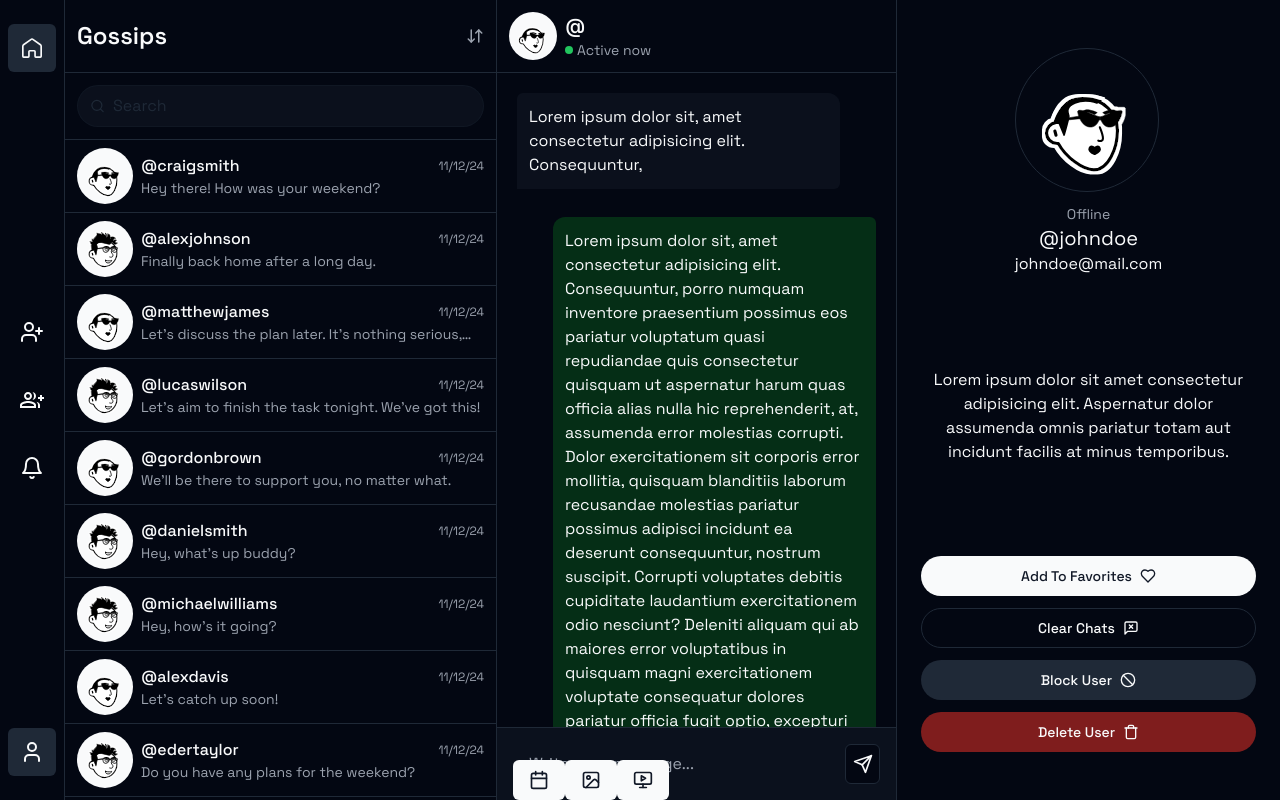
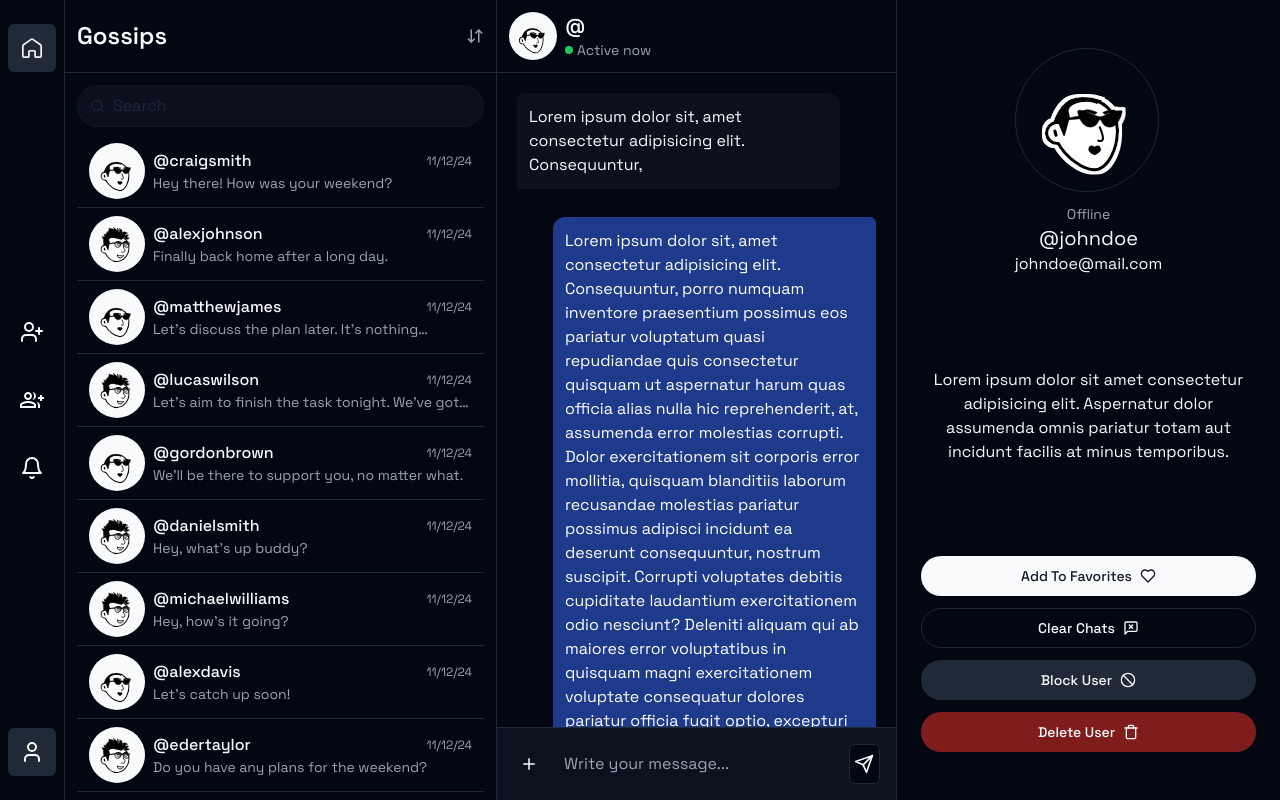
Before and after one commit to sanketghosh/ch88r, a React (Vite) app in the folder client/: page / in a window 1280 px wide. Built offline with nearby package versions, Linux system fonts and the light colour scheme; sample sign-in values are in the browser's storage.

Commit message:
add: scroll back to top button

```diff
--- a/client/src/components/chat/chat-input.tsx
+++ b/client/src/components/chat/chat-input.tsx
@@ -1,22 +1,31 @@
 import { Button } from "@/components/ui/button";
-import { CalendarIcon, ImageIcon, MonitorPlayIcon, SendIcon } from "lucide-react";
+import { CalendarIcon, FilePlusIcon, PlusIcon, SendIcon, XIcon } from "lucide-react";
+import { useState } from "react";
+import { Dialog, DialogContent, DialogDescription, DialogHeader, DialogTitle, DialogTrigger } from "../ui/dialog";
+import { Label } from "../ui/label";
+import { Textarea } from "../ui/textarea";
 
 export default function ChatInput() {
+  const [openAddOptions, setOpenAddOptions]=useState<boolean>(false)
+
+  const toggleOptionsMenu= () =>{
+    setOpenAddOptions(!openAddOptions)
+  }
+
+
   return (
     <div className="flex items-center gap-1 border-t bg-secondary/30 px-4 py-4 relative">
+      <Button size={"icon"} variant={"ghost"} onClick={toggleOptionsMenu}>
+        {
+        openAddOptions ? <XIcon size={18}/>: <PlusIcon size={18}/>
+      }
+    </Button>
+      {
+      openAddOptions && <AddOptions/>
 
-     <div className="absolute bottom-0">
-       <Button>
-     <CalendarIcon  size={20}/>
-     </Button>
+    }
 
-       <Button>
-     <ImageIcon size={20}/>
-     </Button>
-       <Button>
-   <MonitorPlayIcon size={20}/>
-   </Button>
-    </div>
+
     <input
       className="ml-2 w-full border-none bg-transparent px-2 py-2 outline-none placeholder:text-muted-foreground"
       placeholder="Write your message..."
@@ -28,3 +37,39 @@ export default function ChatInput() {
     </div>
   );
 }
+
+function AddOptions(){
+  return(
+    <div className="flex flex-col absolute bottom-16 bg-background border rounded-md p-1 w-32 z-50 space-y-1">
+      <Dialog>
+    <DialogTrigger asChild>
+      <button className="text-sm font-medium flex items-center py-2 px-2 hover:bg-secondary/30 rounded-md">
+          <CalendarIcon  size={16} className="mr-2"/>
+         Schedule
+      </button>
+      </DialogTrigger>
+      <DialogContent>
+      <DialogHeader>
+          <DialogTitle>Schedule a message</DialogTitle>
+      <DialogDescription>You can schedule a message, including media or files.</DialogDescription>
+      </DialogHeader>
+        <div className="space-y-2">
+          <Label htmlFor="messageBox">Enter your message</Label>
+        <Textarea placeholder="Hi, this is a scheduled message I am sending for future." id="messageBox" rows={3}/>
+      </div>
+    </DialogContent>
+    </Dialog>
+    <Dialog>
+      <DialogTrigger asChild>
+        <button className="text-sm font-medium flex items-center py-2 px-2 hover:bg-secondary/30 rounded-md">
+            <FilePlusIcon  size={16} className="mr-2"/>
+           Media
+        </button>
+    </DialogTrigger>
+      <DialogContent>
+    <input type="file" />
+    </DialogContent>
+    </Dialog>
+    </div>
+  )
+}
--- a/client/src/components/chat/chat-section.tsx
+++ b/client/src/components/chat/chat-section.tsx
@@ -35,6 +35,10 @@ const fake_msg_array = [
 ];
 
 export default function ChatSection() {
+
+
+
+
   return (
     <section className="h-screen w-full">
       <div className=" flex h-full w-full flex-col justify-between">
@@ -52,7 +56,7 @@ export default function ChatSection() {
                 className={cn(
                   msg.sender
                     ? "rounded-sm rounded-bl-none rounded-tr-md bg-secondary/30 text-left lg:rounded-md lg:rounded-bl-none lg:rounded-tr-xl"
-                    : "rounded-sm rounded-br-none rounded-tl-md bg-green-950 text-left text-foreground lg:rounded-md lg:rounded-br-none lg:rounded-tl-xl",
+                    : "rounded-sm rounded-br-none rounded-tl-md bg-blue-800 dark:bg-blue-900 text-left text-white lg:rounded-md lg:rounded-br-none lg:rounded-tl-xl",
                   "w-fit max-w-[95%] p-3 md:max-w-[90%]",
                 )}
               >
--- a/client/src/components/sidebar/chat-sidebar.tsx
+++ b/client/src/components/sidebar/chat-sidebar.tsx
@@ -1,8 +1,17 @@
+/*
+
 import SidebarUserChatCard from "@/components/sidebar/sidebar-user-chat-card";
+import { useScrollToTopButton } from "@/hooks/use-scroll-top";
 import { ArrowDownUp, SearchIcon } from "lucide-react";
+import { useState } from "react";
 
-export default function ChatSidebar() {
-  const fakeSidebarUserChatData = [
+type DataType = {
+  image: string;
+  username: string;
+  lastMessage: string;
+};
+
+  const fakeSidebarUserChatData:DataType[] = [
     {
       image: "./profile-pic1.svg",
       username: "craigsmith",
@@ -76,6 +85,26 @@ export default function ChatSidebar() {
     },
   ];
 
+
+  export default function ChatSidebar() {
+
+    const {isVisible, scrollToTop}=useScrollToTopButton()
+
+    const [searchTerm, setSearchTerm] = useState<string>("");
+
+  const handleSearch = (event: React.ChangeEvent<HTMLInputElement>) => {
+    const newSearchTerm = event.target.value;
+    setSearchTerm(newSearchTerm);
+  };
+
+
+  // Use the original data for filtering
+   const filteredItems = searchTerm
+     ? fakeSidebarUserChatData.filter((item) =>
+         item.username.toLowerCase().includes(searchTerm.toLowerCase())
+       )
+     : fakeSidebarUserChatData;
+
   return (
     <aside className="h-screen w-96 shrink-0 overflow-y-auto border-r xl:w-[27rem]">
       <div className="">
@@ -87,26 +116,177 @@ export default function ChatSidebar() {
         </div>
         <div className="">
           <div className="w-full border-b px-3 py-3">
-            <div className="flex w-full items-center space-x-2 rounded-full border border-border/30 bg-secondary/30 px-3 py-2">
+            <div className="flex w-full items-center
+            space-x-2 rounded-full border border-border/30 bg-secondary/30 px-3 py-2">
               <SearchIcon size={16} className="text-secondary" />
               <input
                 type="text"
                 className="w-full border-none bg-transparent outline-none placeholder:text-secondary"
                 placeholder="Search"
+                onChange={handleSearch}
               />
             </div>
+
+
+                {filteredItems.map((chat) => (
+                  <SidebarUserChatCard
+                    key={chat.username}
+                    username={chat.username.toLowerCase()}
+                    lastMessage={chat.lastMessage}
+                    image={chat.image}
+                  />
+                ))}
+
+          </div>
+        </div>
+      </div>
+        <button
+                            onClick={scrollToTop}
+                        >
+                            Scroll to Top
+                        </button>
+
+    </aside>
+  );
+}
+*/
+
+import SidebarUserChatCard from "@/components/sidebar/sidebar-user-chat-card";
+import { ArrowDownUp, SearchIcon } from "lucide-react";
+import { useRef, useState } from "react";
+import ScrollToTopButton from "../special-buttons/scroll-to-top";
+
+type DataType = {
+  image: string;
+  username: string;
+  lastMessage: string;
+};
+
+const fakeSidebarUserChatData: DataType[] = [
+  {
+    image: "./profile-pic1.svg",
+    username: "craigsmith",
+    lastMessage: "Hey there! How was your weekend?",
+  },
+  {
+    image: "./profile-pic2.svg",
+    username: "alexjohnson",
+    lastMessage: "Finally back home after a long day.",
+  },
+  {
+    image: "./profile-pic1.svg",
+    username: "matthewjames",
+    lastMessage:
+      "Let's discuss the plan later. It's nothing serious, don't worry.",
+  },
+  {
+    image: "./profile-pic2.svg",
+    username: "lucaswilson",
+    lastMessage: "Let's aim to finish the task tonight. We've got this!",
+  },
+  {
+    image: "./profile-pic1.svg",
+    username: "gordonbrown",
+    lastMessage: "We'll be there to support you, no matter what.",
+  },
+  {
+    image: "./profile-pic2.svg",
+    username: "danielsmith",
+    lastMessage: "Hey, what's up buddy?",
+  },
+  {
+    image: "./profile-pic2.svg",
+    username: "michaelwilliams",
+    lastMessage: "Hey, how's it going?",
+  },
+  {
+    image: "./profile-pic1.svg",
+    username: "alexdavis",
+    lastMessage: "Let's catch up soon!",
+  },
+  {
+    image: "./profile-pic2.svg",
+    username: "edertaylor",
+    lastMessage: "Do you have any plans for the weekend?",
+  },
+  {
+    image: "./profile-pic1.svg",
+    username: "christophermartin",
+    lastMessage: "Looking forward to the meeting tomorrow.",
+  },
+  {
+    image: "./profile-pic2.svg",
+    username: "ryananderson",
+    lastMessage: "Got any updates on the project?",
+  },
+  {
+    image: "./profile-pic1.svg",
+    username: "williamthompson",
+    lastMessage: "Let's grab lunch together sometime.",
+  },
+  {
+    image: "./profile-pic2.svg",
+    username: "loganbaker",
+    lastMessage: "Can you help me with this task?",
+  },
+  {
+    image: "./profile-pic1.svg",
+    username: "oliverevans",
+    lastMessage: "Just finished that report. Phew!",
+  },
+];
+
+export default function ChatSidebar() {
+  const [searchTerm, setSearchTerm] = useState<string>("");
+   const sidebarRef = useRef<HTMLDivElement>(null);
+
+  const handleSearch = (event: React.ChangeEvent<HTMLInputElement>) => {
+    const newSearchTerm = event.target.value;
+    setSearchTerm(newSearchTerm);
+  };
+
+  // Use the original data for filtering
+  const filteredItems = searchTerm
+    ? fakeSidebarUserChatData.filter((item) =>
+        item.username.toLowerCase().includes(searchTerm.toLowerCase())
+      )
+    : fakeSidebarUserChatData;
+
+
+  return (
+    <div className="h-screen w-96 shrink-0 overflow-y-auto border-r xl:w-[27rem] relative" ref={sidebarRef}>
+      <div className="">
+        <div className="sticky top-0 flex items-center justify-between border-b bg-background px-3 py-5">
+          <h1 className="text-2xl font-semibold">Gossips</h1>
+          <button className="text-muted-foreground">
+            <ArrowDownUp size={18} />
+          </button>
+        </div>
+        <div className="">
+          <div className="w-full border-b px-3 py-3">
+            <div className="flex w-full items-center space-x-2 rounded-full border border-border/30 bg-secondary/30 px-3 py-2 mb-2">
+              <SearchIcon size={16} className="text-secondary" />
+              <input
+                type="text"
+                className="w-full border-none bg-transparent outline-none placeholder:text-secondary"
+                placeholder="Search"
+                onChange={handleSearch}
+              />
             </div>
 
-          {fakeSidebarUserChatData.map((chat) => (
+            {filteredItems.map((chat) => (
               <SidebarUserChatCard
                 key={chat.username}
-              username={chat.username}
+                username={chat.username.toLowerCase()}
                 lastMessage={chat.lastMessage}
                 image={chat.image}
               />
             ))}
           </div>
         </div>
-    </aside>
+
+        <ScrollToTopButton targetRef={sidebarRef}/>
+      </div>
+    </div>
   );
 }
--- /dev/null
+++ b/client/src/components/special-buttons/scroll-to-top.tsx
@@ -0,0 +1,44 @@
+import { ArrowUp } from "lucide-react";
+import { useEffect, useState } from "react";
+
+type ScrollToTopButtonProps = {
+  targetRef: React.RefObject<HTMLElement>;
+};
+
+export default function ScrollToTopButton({ targetRef }: ScrollToTopButtonProps) {
+  const [isVisible, setIsVisible] = useState(false);
+
+  const handleScroll = () => {
+    if (targetRef.current) {
+      const scrollTop = targetRef.current.scrollTop;
+      setIsVisible(scrollTop > 200); // Show button after scrolling 200px
+    }
+  };
+
+  const scrollToTop = () => {
+    if (targetRef.current) {
+      targetRef.current.scrollTo({ top: 0, behavior: "smooth" });
+    }
+  };
+
+  useEffect(() => {
+    const targetElement = targetRef.current;
+    if (targetElement) {
+      targetElement.addEventListener("scroll", handleScroll);
+      return () => {
+        targetElement.removeEventListener("scroll", handleScroll);
+      };
+    }
+  }, [targetRef]);
+
+  return (
+    isVisible && (
+      <button
+        onClick={scrollToTop}
+        className="absolute bottom-0 right-5 p-2 bg-foreground text-background rounded-full shadow-lg"
+      >
+        <ArrowUp size={24} />
+      </button>
+    )
+  );
+}
--- a/client/src/components/ui/dialog.tsx
+++ b/client/src/components/ui/dialog.tsx
@@ -13,7 +13,7 @@ const DialogPortal = DialogPrimitive.Portal;
 const DialogClose = DialogPrimitive.Close;
 
 interface DialogCloseProps {
-  closeDialog: () => void;
+  closeDialog?: () => void;
 }
 
 const DialogOverlay = React.forwardRef<
@@ -124,5 +124,5 @@ export {
     DialogOverlay,
     DialogPortal,
     DialogTitle,
-  DialogTrigger,
+    DialogTrigger
 };
--- /dev/null
+++ b/client/src/hooks/use-scroll-top.ts
@@ -0,0 +1,30 @@
+import { useEffect, useState } from 'react';
+
+export const useScrollToTopButton = () => {
+    const [isVisible, setIsVisible] = useState(false);
+
+    useEffect(() => {
+        const toggleVisibility = () => {
+            if (window.pageYOffset > 300) {
+                setIsVisible(true);
+            } else {
+                setIsVisible(false);
+            }
+        };
+
+        window.addEventListener('scroll', toggleVisibility);
+
+        return () => {
+            window.removeEventListener('scroll', toggleVisibility);
+        };
+    }, []);
+
+    const scrollToTop = () => {
+        window.scrollTo({
+            top: 0,
+            behavior: 'smooth',
+        });
+    };
+
+    return { isVisible, scrollToTop };
+};
```
Also changed, not shown: 1 other file (tests, documents, lock files or other folders). Lines whose indentation alone changed are shown as unchanged.
